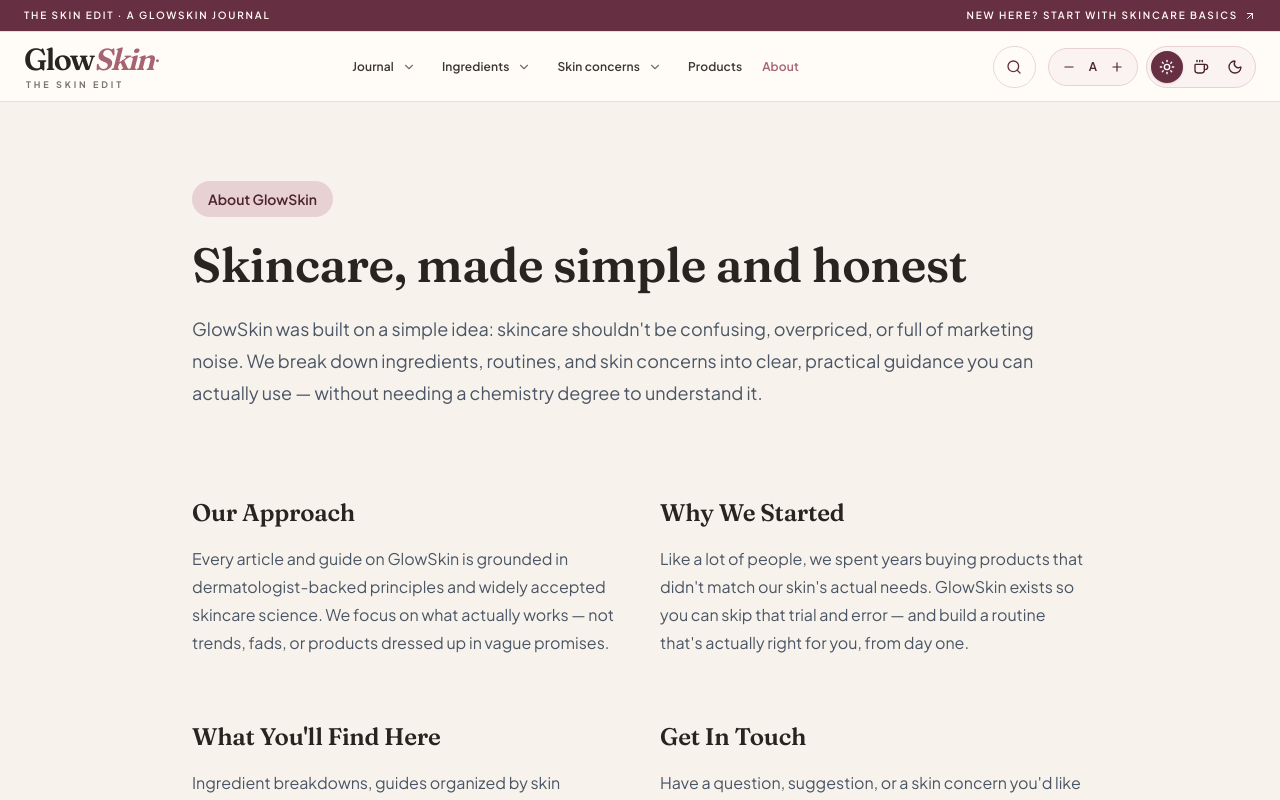
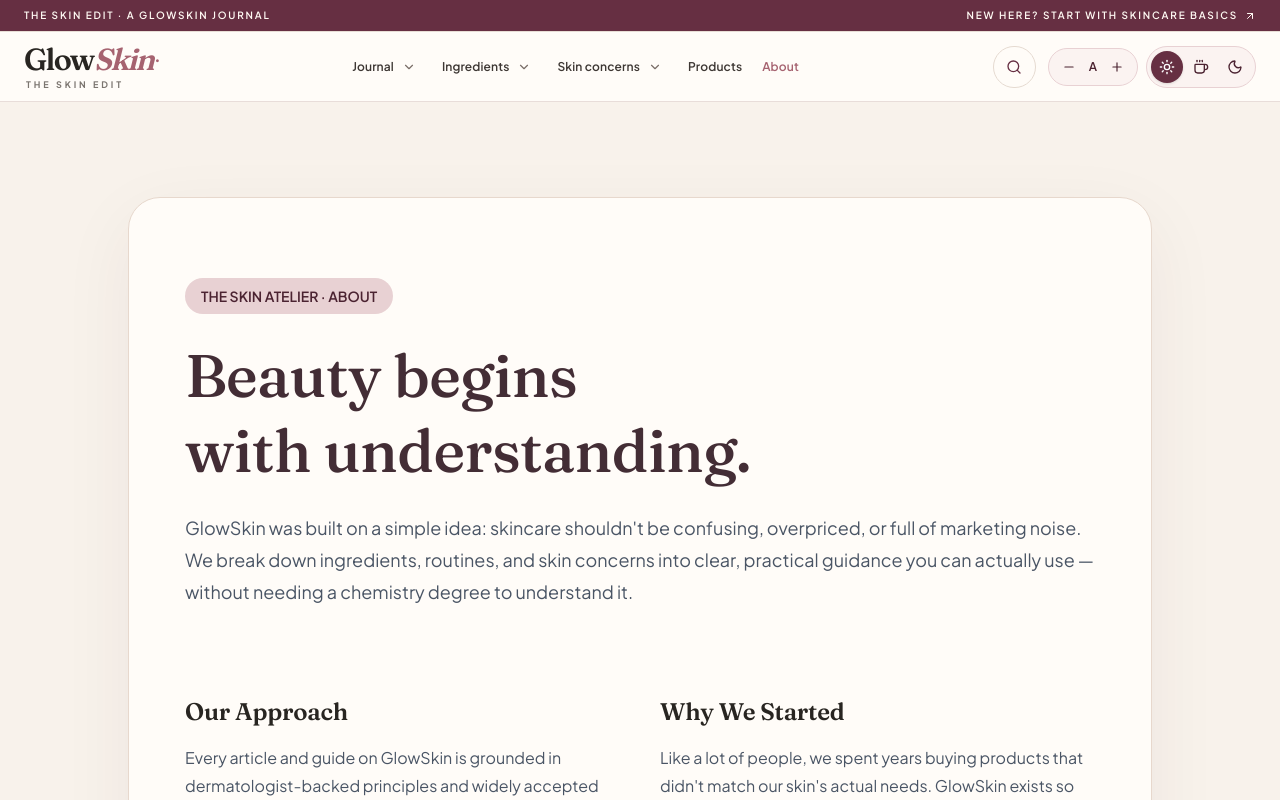
Before and after one commit to education03741-lab/my-website, a Next.js app: page /about in a window 1280 px wide. Shown: the top 800 px of the page. Built offline with nearby package versions, Linux system fonts and the light colour scheme.

Commit message:
design: unify complete Skin Atelier app/(site)/about/page.tsx

```diff
--- a/app/(site)/about/page.tsx
+++ b/app/(site)/about/page.tsx
@@ -13,14 +13,14 @@ export default function AboutPage() {
     <>
       <Navbar />
 
-      <main className="min-h-screen bg-cream px-6 py-20">
-        <div className="mx-auto max-w-4xl">
+      <main className="gs-atelier-about min-h-screen bg-[#F8F2EB] px-5 py-14 sm:px-6 sm:py-24">
+        <div className="mx-auto max-w-5xl rounded-[2rem] border border-[#E7D8CD] bg-[#FFFCF8] px-6 py-12 shadow-[0_22px_75px_rgba(68,39,44,.06)] sm:px-14 sm:py-20">
           <span className="inline-block rounded-full bg-primary-light px-4 py-2 text-sm font-semibold text-primary-dark">
-            About GlowSkin
+            THE SKIN ATELIER · ABOUT
           </span>
 
-          <h1 className="mt-6 text-5xl font-semibold text-charcoal">
-            Skincare, made simple and honest
+          <h1 className="mt-6 max-w-3xl font-heading text-4xl font-medium leading-tight text-[#432D35] sm:text-6xl">
+            Beauty begins with understanding.
           </h1>
 
           <p className="mt-6 text-lg leading-8 text-gray-600">
```
